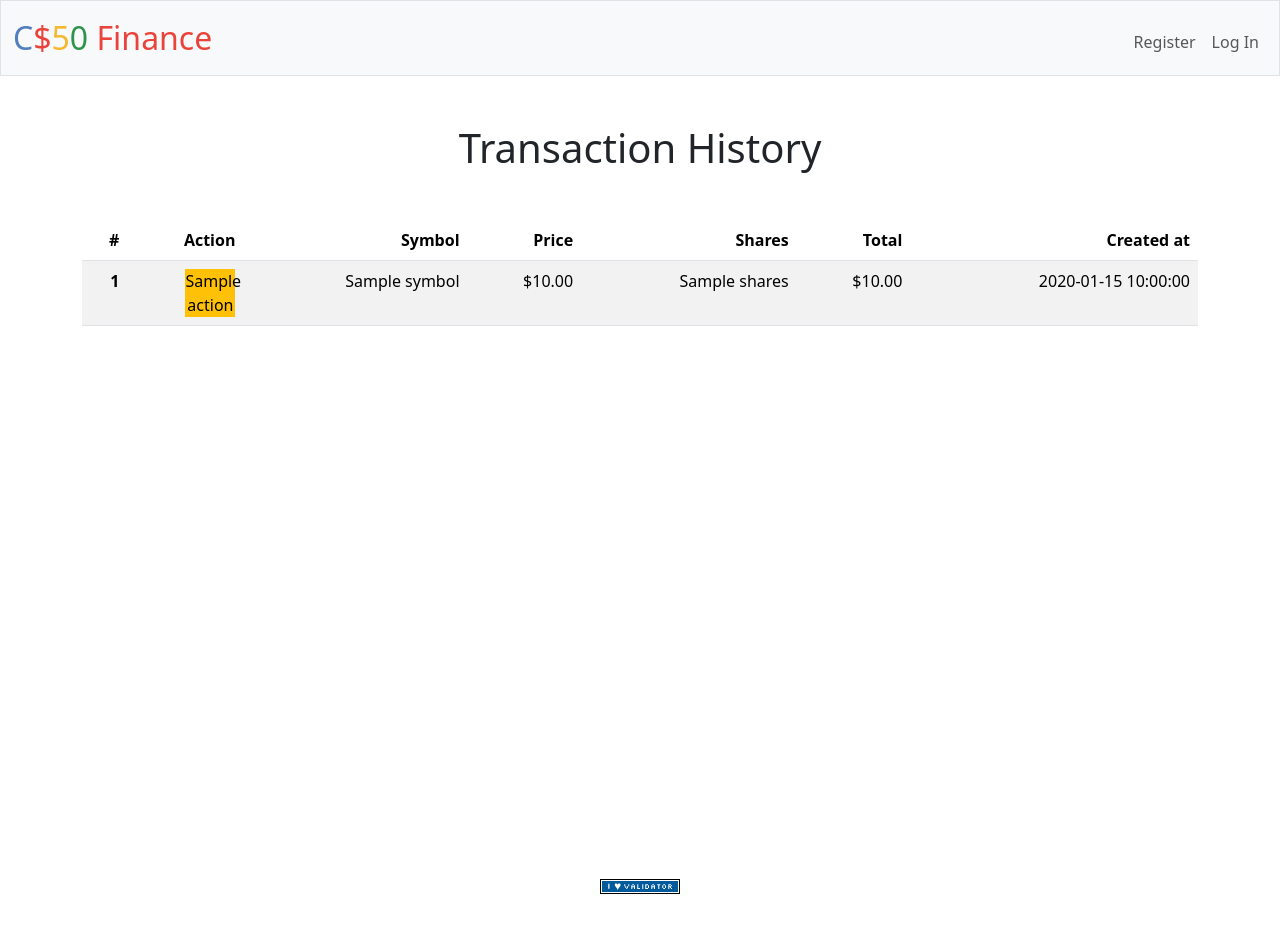
After one commit to hoangdesu/cs50x-2025, a Flask app: template Week 9 Flask/finance/templates/history.html in a window 1280 px wide. The commit adds this page. Run offline with Flask 3, Linux system fonts and the light colour scheme; the template is opened without the code that fills it: most values are stand-ins (such as "Sample title", 1, 10 or a date in 2020); some libraries are stand-ins or nearby versions.

Commit message:
finance: completed buy function, transaction history, index page

```diff
--- a/Week 9 Flask/finance/app.py
+++ b/Week 9 Flask/finance/app.py
@@ -1,6 +1,8 @@
 import os
 
+# https://cs50.readthedocs.io/libraries/cs50/python/
 from cs50 import SQL
+
 from flask import Flask, flash, redirect, render_template, request, session, jsonify
 from flask_session import Session
 from werkzeug.security import check_password_hash, generate_password_hash
@@ -38,7 +40,17 @@ def after_request(response):
 @login_required
 def index():
     """Show portfolio of stocks"""
-    return apology("TODO")
+    query = '''
+        SELECT symbol, SUM(shares) AS total_shares, price, SUM(total) AS total_price
+        FROM transactions
+        WHERE users_id = ?
+        GROUP BY symbol;
+    '''
+    rows = db.execute(query, session['user_id'])
+
+    print('>> rows:', rows)
+
+    return render_template('index.html', transactions=rows)
 
 
 @app.route("/buy", methods=["GET", "POST"])
@@ -52,6 +64,7 @@ def buy():
 
         # need to have a symbol chosen to access the buy page
         if not symbol:
+            flash('Please select a symbol first to buy')
             return redirect('/quote')
 
         if 'quote' not in session:
@@ -83,25 +96,73 @@ def buy():
         if shares is None or int(shares) <= 0:
             return apology('Invalid shares')
 
+        price = session['quote'].get('price')
+        buy_total = int(shares) * float(price)
+
         # getting current user data for calculations
 
         # CS50's SELECT always returns a list, get the only result at index 0
         user = db.execute('SELECT * FROM users WHERE id = ?', session["user_id"])[0]
 
-        print('>> user:', user)
+        print('>> user:', user, user.get('cash'))
 
-        # // wip
+        user_cash = user.get('cash')
 
-        # // TODO: record buy transaction in db
+        if buy_total > user_cash:
+            return apology("You're too poor to buy")
 
-        return 'OK'
+
+        # using SQL transaction
+        try:
+            db.execute('BEGIN')  # start transaction
+
+            # record new BUY transaction
+            query = """
+                INSERT INTO transactions (users_id, symbol, [action], price, shares, total)
+                VALUES (:user_id, :symbol, 'BUY', :price, :shares, :total);
+            """
+
+            db.execute(
+                query,
+                user_id=session['user_id'],
+                symbol=symbol,
+                price=price,
+                shares=shares,
+                total=buy_total
+            )
+
+            # update user's available cash
+            new_balance = user_cash - buy_total
+            db.execute('UPDATE users SET cash = ? WHERE id = ?', new_balance, session['user_id'])
+
+            db.execute("COMMIT")  # commit all
+            print("Transaction inserted successfully")
+
+        except Exception as e:
+            db.execute("ROLLBACK")
+            print("Transaction failed. Rolled back", e)
+            return apology('Transaction failed')
+
+        flash(f'Successfully bought {symbol}!')
+        return redirect('/')
 
 
 @app.route("/history")
 @login_required
 def history():
     """Show history of transactions"""
-    return apology("TODO")
+
+    query = '''
+        SELECT * FROM transactions
+        WHERE users_id = ?
+        ORDER BY created_at DESC
+    '''
+
+    transactions = db.execute(query, session['user_id'])
+
+    print('>> transactions: ', transactions)
+
+    return render_template('history.html', transactions=transactions)
 
 
 @app.route("/login", methods=["GET", "POST"])
@@ -142,6 +203,7 @@ def login():
         print('>> session:', session)
 
         # Redirect user to home page
+        flash(f'Welcome back, {session["user_name"]}!')
         return redirect("/")
 
     # User reached route via GET (as by clicking a link or via redirect)
@@ -152,12 +214,13 @@ def login():
 @app.route("/logout")
 def logout():
     """Log user out"""
+    flash(f'Goodbye {session["user_name"]}!')
 
     # Forget any user_id
     session.clear()
 
     # Redirect user to login form
-    return redirect("/")
+    return redirect("/login")
 
 
 @app.route("/search")
--- a/Week 9 Flask/finance/templates/buy.html
+++ b/Week 9 Flask/finance/templates/buy.html
@@ -22,7 +22,7 @@
         </div>
         <div class="mb-3">
             <h5>Shares</h5>
-            <input autocomplete="off" autofocus class="form-control mx-auto w-25" name="shares" type="number" min="1" value="1">
+            <input autocomplete="off" autofocus class="form-control mx-auto w-25" name="shares" type="number" min="1">
         </div>
         <p>TODO: limit the number of shares user can buy based on their current balance</p>
         <div class="mt-5">
--- /dev/null
+++ b/Week 9 Flask/finance/templates/history.html
@@ -0,0 +1,37 @@
+{% extends "layout.html" %}
+
+{% block title %}
+    History
+{% endblock %}
+
+{% block main %}
+    <h1 class="mb-5">Transaction History</h1>
+    <table class="table table-striped">
+        <thead>
+            <tr>
+                {% set columns = ['#', 'Action', 'Symbol', 'Price', 'Shares', 'Total', 'Created at'] %}
+
+                {% for col in columns %}
+                    <th scope="col" class="text-end">{{ col }}</th>
+                {% endfor %}
+            </tr>
+        </thead>
+        <tbody>
+            {% for transaction in transactions %}
+                <tr>
+                    <th scope="row" class="text-end">{{ loop.index }}</th>
+                    <td class="text-end">
+                        <span style="display: inline-block; width: 50px; text-align: center;" class="{{ 'bg-success text-light' if transaction.get('action') == 'BUY' else 'bg-warning' }}">
+                            {{ transaction.get('action') }}
+                        </span>
+                    </td>
+                    <td class="text-end">{{ transaction.get('symbol') }}</td>
+                    <td class="text-end">{{ transaction.get('price') | usd }}</td>
+                    <td class="text-end">{{ transaction.get('shares') }}</td>
+                    <td class="text-end">{{ transaction.get('total') | usd }}</td>
+                    <td class="text-end">{{ transaction.get('created_at') }}</td>
+                </tr>
+            {% endfor %}
+        </tbody>
+    </table>
+{% endblock %}
--- a/Week 9 Flask/finance/templates/quote.html
+++ b/Week 9 Flask/finance/templates/quote.html
@@ -5,6 +5,8 @@ Quote
 {% endblock %}
 
 {% block main %}
+<h1 class="mb-5">Get quote</h1>
+
 <form action="/quote" method="post" id="quote-form"
     class="d-flex justify-content-center align-items-start gap-3 mt-3 mb-5">
     <div class="dropdown">
```
Also changed, not shown: Week 9 Flask/finance/queries.sql (added, +56 -0 lines), Week 9 Flask/finance/templates/index.html (added, +31 -0 lines), Week 9 Flask/finance/finance.db, 2 other files.
